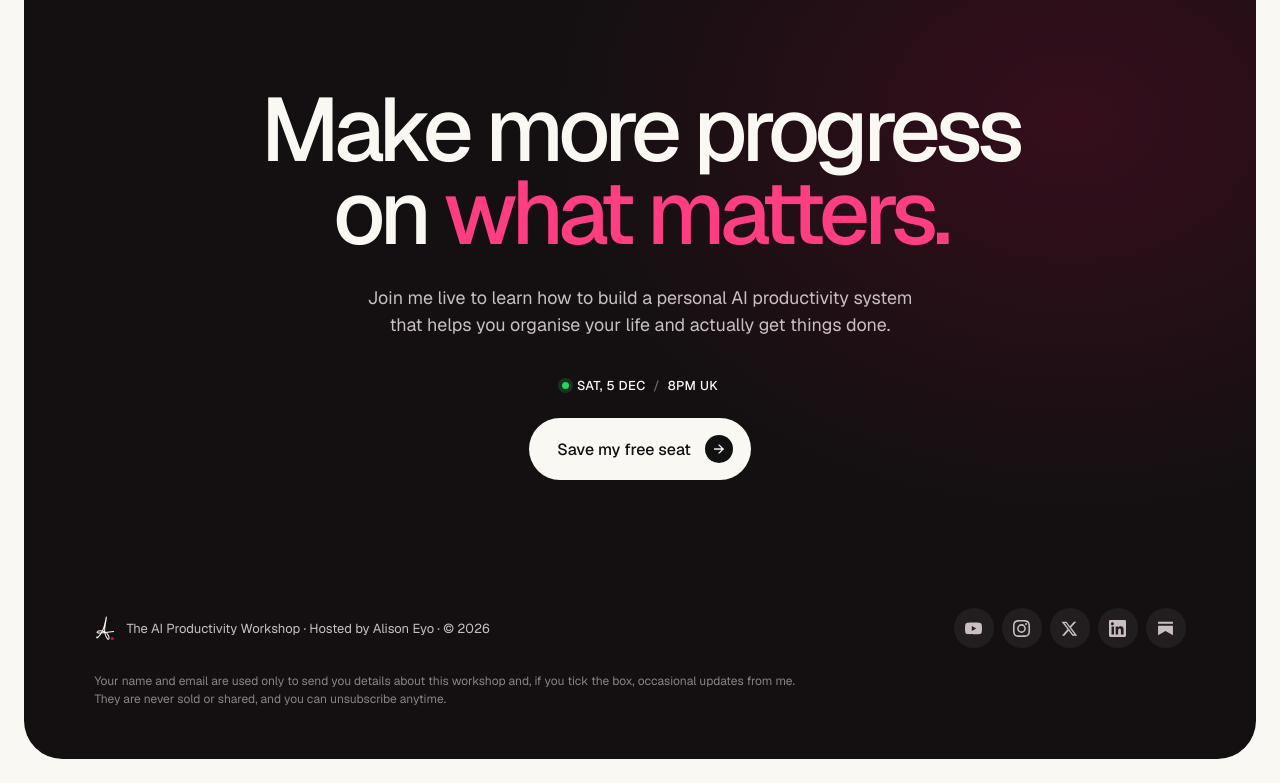
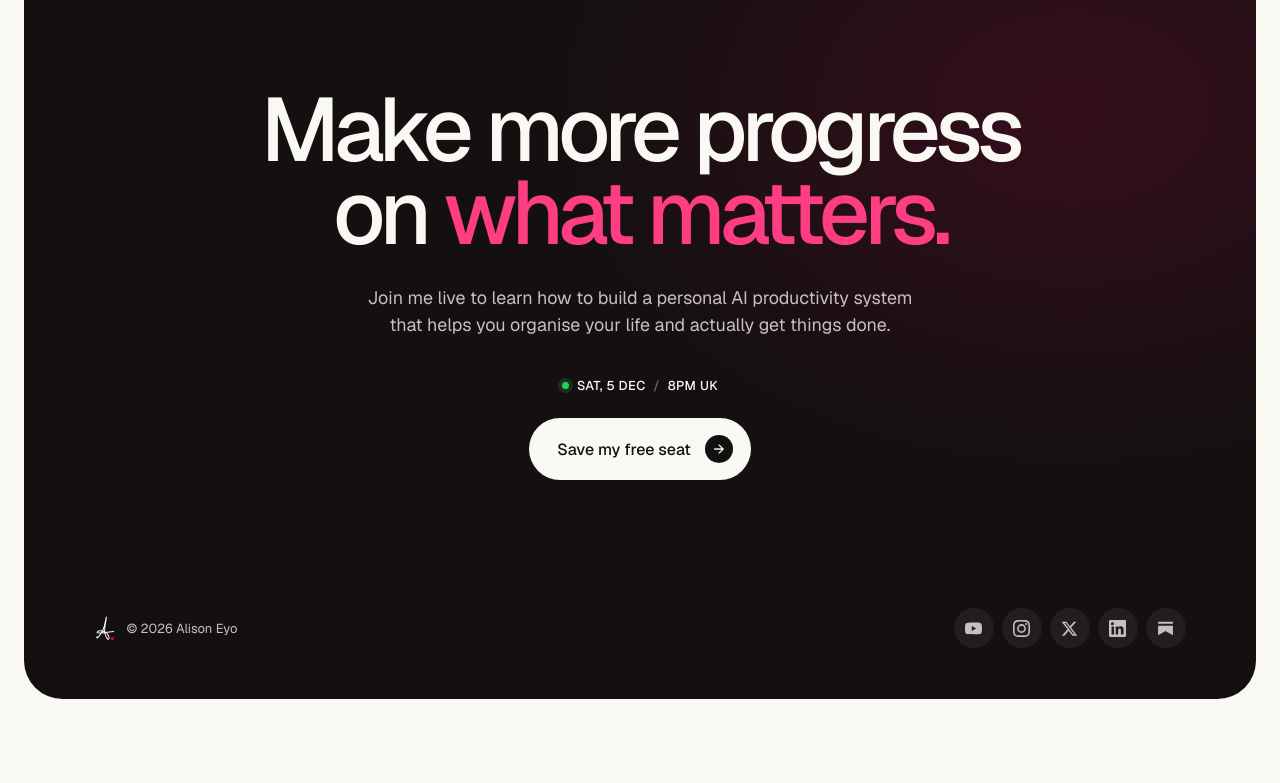
Before and after one commit to alisoneyo/me, a plain HTML site: page ai/index.html in a window 1280 px wide. Shown: the part 2588-3371 px from the top of the page. After the commit the page ends 3311 px from the top, so only its background shows below. Drawn offline with Linux system fonts and the light colour scheme; a script that the page names is missing.

Commit message:
/ai: footer matches /job (#32)
Claude-Session: https://claude.ai/code/session_01DDHP7Lz6RAsxayWih4DnJ3

Co-authored-by: Claude <noreply@anthropic.com>

```diff
--- a/ai/index.html
+++ b/ai/index.html
@@ -132,7 +132,7 @@ fbq('track', 'PageView');
         <footer class="footer">
           <div class="footer-brand">
             <svg viewBox="0 0 130 150" class="footer-logo" aria-hidden="true"><g fill="none" stroke="currentColor" stroke-width="6" stroke-linecap="round" stroke-linejoin="round"><path d="M18 127 C10 144 33 125 48 96 C65 65 68 28 73 10 C71 47 57 80 65 108 C69 122 79 146 87 141 C94 135 81 103 66 99 C51 91 28 88 20 97 C8 110 53 105 116 96"/></g><circle fill="#E50050" cx="108" cy="137" r="9"/></svg>
-            <span>The AI Productivity Workshop · Hosted by Alison Eyo · © 2026</span>
+            <span>© 2026 Alison Eyo</span>
           </div>
           <nav class="socials" aria-label="Social links">
             <a href="https://www.youtube.com/@thealisoneyo" target="_blank" rel="noopener" aria-label="YouTube" title="YouTube"><svg viewBox="0 0 24 24" fill="currentColor"><path d="M23.5 6.2a3 3 0 0 0-2.1-2.1C19.5 3.6 12 3.6 12 3.6s-7.5 0-9.4.5A3 3 0 0 0 .5 6.2 31 31 0 0 0 0 12a31 31 0 0 0 .5 5.8 3 3 0 0 0 2.1 2.1c1.9.5 9.4.5 9.4.5s7.5 0 9.4-.5a3 3 0 0 0 2.1-2.1A31 31 0 0 0 24 12a31 31 0 0 0-.5-5.8zM9.6 15.6V8.4l6.2 3.6-6.2 3.6z"/></svg></a>
@@ -141,7 +141,6 @@ fbq('track', 'PageView');
             <a href="https://www.linkedin.com/in/alison-eyo/" target="_blank" rel="noopener" aria-label="LinkedIn" title="LinkedIn"><svg viewBox="0 0 24 24" fill="currentColor"><path d="M20.4 20.5h-3.6v-5.6c0-1.3 0-3-1.8-3s-2.1 1.4-2.1 2.9v5.7H9.4V9h3.4v1.6h.1c.5-.9 1.6-1.8 3.4-1.8 3.6 0 4.3 2.4 4.3 5.5v6.2zM5.3 7.4a2.1 2.1 0 1 1 0-4.1 2.1 2.1 0 0 1 0 4.1zM7.1 20.5H3.6V9h3.5v11.5zM22.2 0H1.8C.8 0 0 .8 0 1.7v20.6c0 .9.8 1.7 1.8 1.7h20.4c1 0 1.8-.8 1.8-1.7V1.7C24 .8 23.2 0 22.2 0z"/></svg></a>
             <a href="https://substack.com/@thealisoneyo" target="_blank" rel="noopener" aria-label="Substack" title="Substack"><svg viewBox="0 0 24 24" fill="currentColor"><path d="M22.5 5.4H1.5V2.6h21v2.8zM1.5 8.2v13.2L12 15.6l10.5 5.8V8.2h-21zM22.5 0H1.5"/></svg></a>
           </nav>
-          <p class="footer-legal">Your name and email are used only to send you details about this workshop and, if you tick the box, occasional updates from me. They are never sold or shared, and you can unsubscribe anytime.</p>
         </footer>
       </div>
     </div>
```
